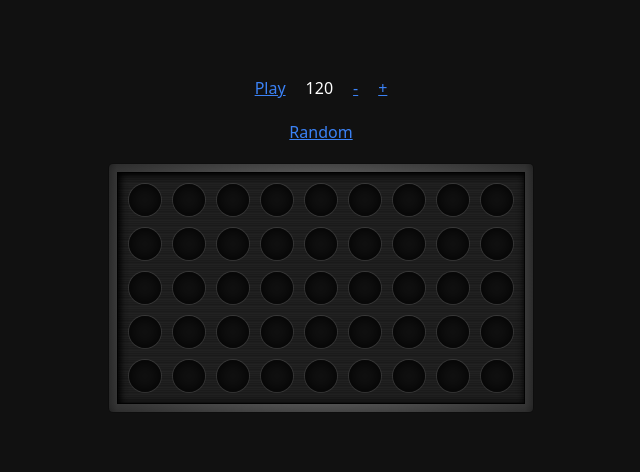
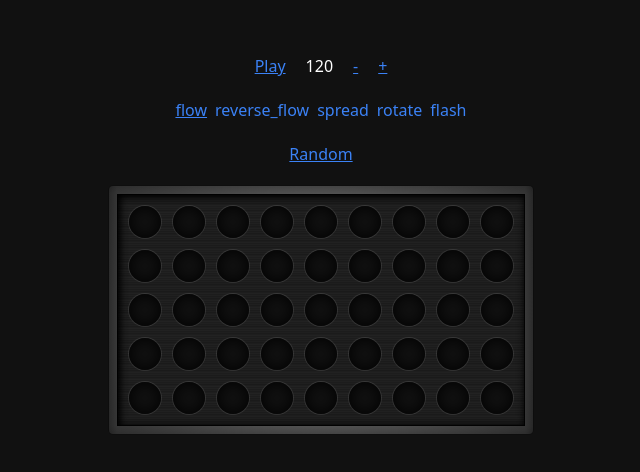
Before and after one commit to matozz/particles, a React (Vite) app: page / in a window 1280 px wide. Shown: the part 156-628 px from the top of the page, without its empty margins (319-959 px from the left). Built offline with nearby package versions, Linux system fonts and the light colour scheme.

Commit message:
chore: add sequence switch

```diff
--- a/src/App.tsx
+++ b/src/App.tsx
@@ -5,6 +5,7 @@ import {
   useControllerStore,
   useElementStore,
 } from "./core/controller";
+import { SequenceList } from "./core/sequence";
 import { MatrixLayout } from "./layout";
 
 function App() {
@@ -12,10 +13,12 @@ function App() {
   useController();
 
   const playing = useControllerStore((state) => state.playing);
+  const sequence = useControllerStore((state) => state.sequence);
   const settings = useControllerStore((state) => state.settings);
   const start = useControllerStore((state) => state.start);
   const stop = useControllerStore((state) => state.stop);
   const updateTempo = useControllerStore((state) => state.updateTempo);
+  const updateSequence = useControllerStore((state) => state.updateSequence);
 
   const elements = useElementStore((state) => state.elementMap);
 
@@ -52,6 +55,19 @@ function App() {
           +
         </button>
       </div>
+
+      <div className="flex gap-2">
+        {SequenceList.map((item) => (
+          <button
+            key={item.key}
+            className={`text-blue-500 ${item.key === sequence ? "underline" : ""}`}
+            onClick={() => updateSequence(item.key)}
+          >
+            {item.key}
+          </button>
+        ))}
+      </div>
+
       <button className="text-blue-500 underline" onClick={getRandomLayout}>
         Random
       </button>
--- a/src/core/controller/hooks.ts
+++ b/src/core/controller/hooks.ts
@@ -6,16 +6,20 @@ import { UseBindElementHook } from "./types";
 
 export const useController = () => {
   const playing = useControllerStore((state) => state.playing);
+  const sequence = useControllerStore((state) => state.sequence);
   const settings = useControllerStore((state) => state.settings);
   const elementGroupMap = useElementStore((state) => state.elementGroupMap);
 
   const timerRef = useRef<number>();
   const { start, stop } = useScheduler(settings.interval, {
     onTick: ({ stopRef }) => {
-      const { type, groups } = elementGroupMap["spread"];
+      if (!elementGroupMap[sequence]) {
+        return;
+      }
+
+      const { type, groups } = elementGroupMap[sequence];
 
       const elementGroup = type === "static" ? groups : groups();
-
       const tick = settings.interval / elementGroup.length;
 
       for (const [i, elements] of elementGroup.entries()) {
--- a/src/core/controller/stores.ts
+++ b/src/core/controller/stores.ts
@@ -41,12 +41,14 @@ export const useElementStore = create<ElementStore>((set) => ({
 
 export const useControllerStore = create<ControllerStore>((set) => ({
   playing: false,
+  sequence: "flow",
   settings: {
     interval: 500,
     tempo: 120,
   },
   start: () => set((state) => ({ ...state, playing: true })),
   stop: () => set((state) => ({ ...state, playing: false })),
+  updateSequence: (sequence) => set((state) => ({ ...state, sequence })),
   updateSettings: (settings) =>
     set((state) => ({
       ...state,
--- a/src/core/controller/types.ts
+++ b/src/core/controller/types.ts
@@ -27,6 +27,8 @@ export type ControllerSettings = {
   interval: number;
 };
 
+export type ControllerUpdateSequenceFn = (sequence: string) => void;
+
 export type ControllerUpdateSettingsFn = (
   settings: Partial<ControllerSettings>,
 ) => void;
@@ -35,7 +37,9 @@ export type ControllerUpdateTempoFn = (tempo: number) => void;
 
 export type ControllerStore = {
   playing: boolean;
+  sequence: string;
   settings: ControllerSettings;
+  updateSequence: ControllerUpdateSequenceFn;
   updateTempo: ControllerUpdateTempoFn;
   updateSettings: ControllerUpdateSettingsFn;
 } & SchedulerHookReturn;
--- a/src/core/sequence/index.ts
+++ b/src/core/sequence/index.ts
@@ -48,7 +48,7 @@ export const SequenceList: SequenceItem[] = [
     key: "flash",
     data: (elementList: ElementInfo[]) => {
       const getGroups = () => [
-        getRandomElements(elementList, Math.round(elementList.length / 3)),
+        getRandomElements(elementList, Math.round(elementList.length / 4)),
       ];
       return { type: "dynamic", groups: getGroups };
     },
```
